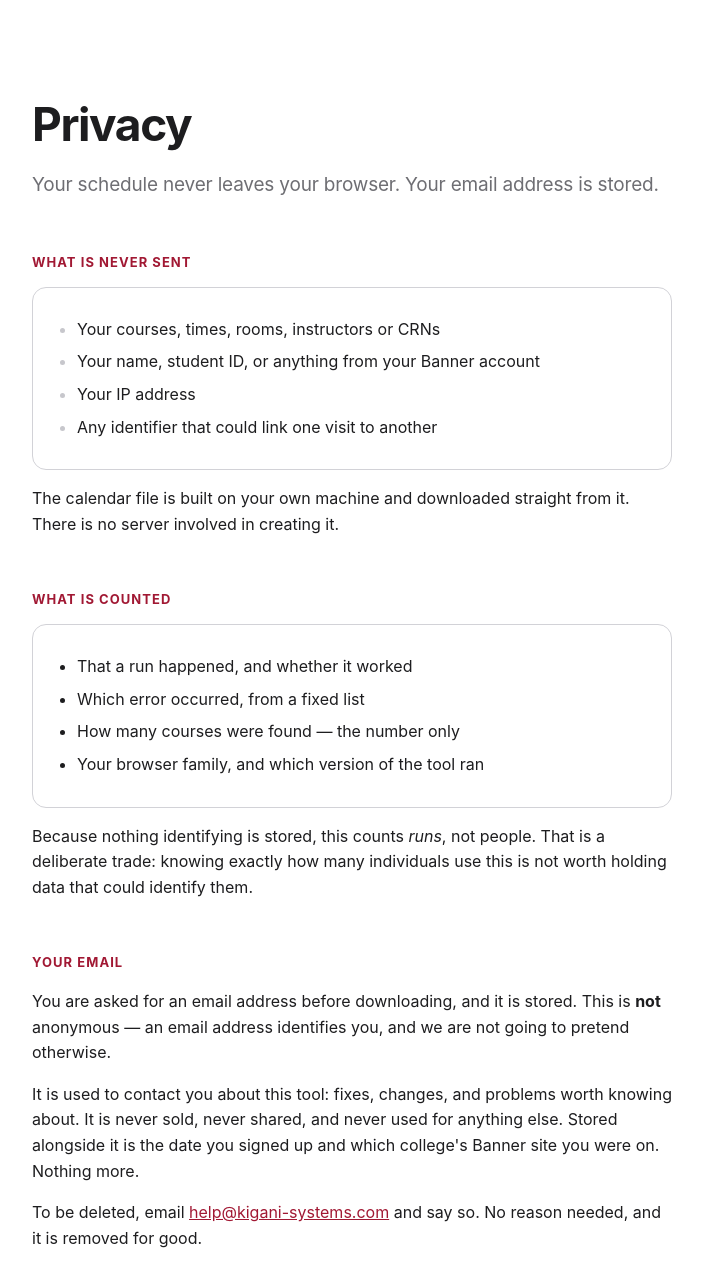
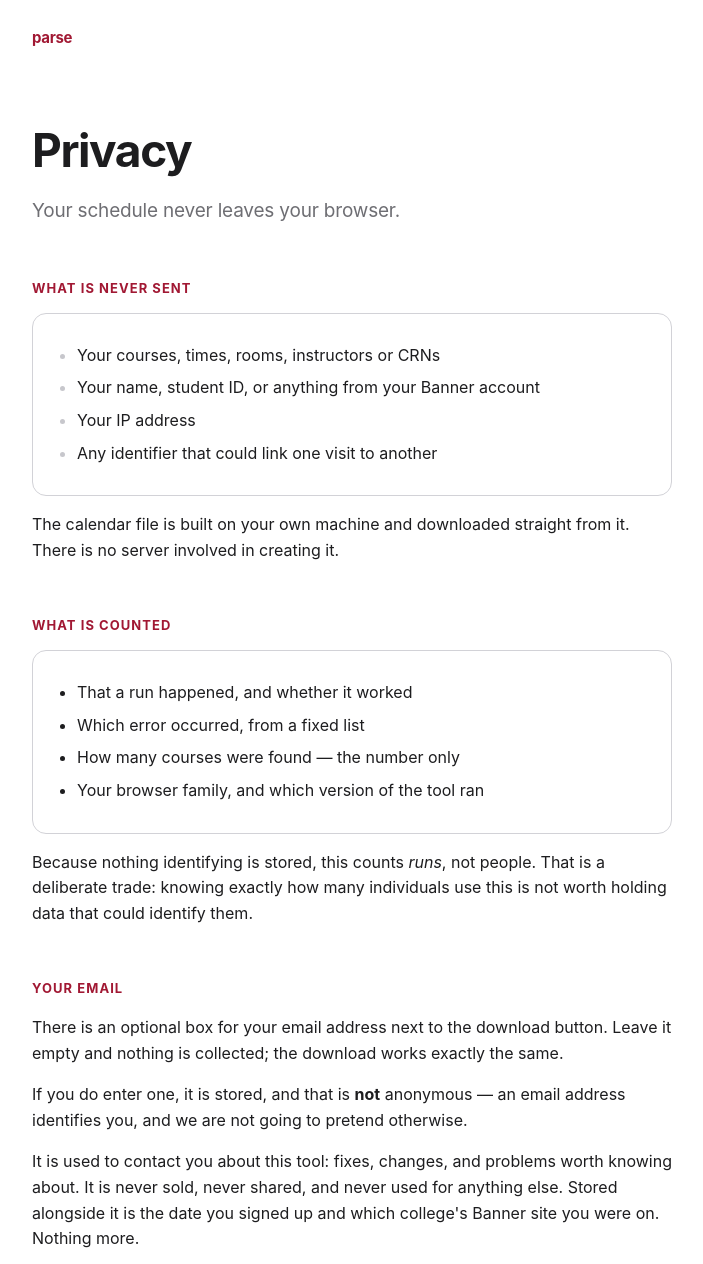
Before and after one commit to irankunda5/parse-kigani-systems, a website built with Vite: page site/privacy.html in a window 1280 px wide. Shown: the top 1264 px of the page, without its empty margins (288-991 px from the left). Built offline with nearby package versions, Linux system fonts and the light colour scheme.

Commit message:
Make the email optional again and add the parse wordmark
The download no longer waits on an address: an empty box is the normal case,
not an error. A typed address is still validated, since catching a typo is
helpful where demanding an address is not.

Wordmark sits above the fold on both pages and in the panel's fine print,
present without competing with the one thing each screen is for.

```diff
--- a/site/index.html
+++ b/site/index.html
@@ -3,7 +3,7 @@
 <head>
 <meta charset="utf-8">
 <meta name="viewport" content="width=device-width, initial-scale=1">
-<title>Schedule &rarr; Calendar</title>
+<title>parse &middot; Schedule to Calendar</title>
 <meta name="description" content="Your Banner class schedule, on your calendar. Runs entirely in your browser.">
 <style>
   :root {
@@ -24,12 +24,16 @@
     line-height: 1.5;
   }
   main { max-width: 700px; margin: 0 auto; padding: 0 24px; }
+  .wordmark {
+    padding: 26px 0 0; font-size: 15px; font-weight: 650;
+    letter-spacing: -0.02em; color: var(--accent);
+  }
 
   /* Hero ------------------------------------------------------------- */
   .hero {
     position: relative;
     text-align: center;
-    padding: clamp(88px, 16vh, 160px) 0 clamp(40px, 7vh, 72px);
+    padding: clamp(64px, 12vh, 128px) 0 clamp(40px, 7vh, 72px);
   }
   .hero::before {
     content: "";
@@ -123,6 +127,8 @@
 <body>
 <main>
 
+  <div class="wordmark">parse</div>
+
   <section class="hero">
     <h1>Your classes.<br><em>On your calendar.</em></h1>
     <p class="sub">Rooms and instructors included. Straight from Banner.</p>
@@ -161,7 +167,7 @@
 
   <footer>
     Your schedule stays in your browser &mdash; it is never uploaded.<br>
-    An email address is asked for before download, and stored.
+    An optional email address is stored only if you enter one.
     <a href="/privacy.html">What we keep.</a>
     <details>
       <summary>No bookmarks bar?</summary>
--- a/site/privacy.html
+++ b/site/privacy.html
@@ -3,7 +3,7 @@
 <head>
 <meta charset="utf-8">
 <meta name="viewport" content="width=device-width, initial-scale=1">
-<title>Privacy &middot; Schedule &rarr; Calendar</title>
+<title>Privacy &middot; parse</title>
 <style>
   :root { color-scheme: light; --ink:#1d1d1f; --muted:#6e6e73; --accent:#a11833; --hair:#d2d2d7; }
   * { box-sizing: border-box; }
@@ -13,7 +13,9 @@
     font-family:-apple-system,BlinkMacSystemFont,"SF Pro Display","Segoe UI",Roboto,Helvetica,Arial,sans-serif;
   }
   main { max-width:640px; margin:0 auto; }
-  h1 { font-size:clamp(32px,6vw,46px); letter-spacing:-.03em; font-weight:650; margin:88px 0 8px; }
+  .wordmark { padding:26px 0 0; font-size:15px; font-weight:650;
+              letter-spacing:-.02em; color:var(--accent); }
+  h1 { font-size:clamp(32px,6vw,46px); letter-spacing:-.03em; font-weight:650; margin:64px 0 8px; }
   .sub { color:var(--muted); font-size:19px; letter-spacing:-.01em; margin:0 0 8px; }
   h2 { font-size:13px; text-transform:uppercase; letter-spacing:.08em; color:var(--accent);
        margin:52px 0 12px; }
@@ -34,8 +36,10 @@
 <body>
 <main>
 
+  <div class="wordmark">parse</div>
+
   <h1>Privacy</h1>
-  <p class="sub">Your schedule never leaves your browser. Your email address is stored.</p>
+  <p class="sub">Your schedule never leaves your browser.</p>
 
   <h2>What is never sent</h2>
   <div class="box no">
@@ -63,9 +67,10 @@
      is not worth holding data that could identify them.</p>
 
   <h2>Your email</h2>
-  <p>You are asked for an email address before downloading, and it is stored.
-     This is <strong>not</strong> anonymous &mdash; an email address identifies you,
-     and we are not going to pretend otherwise.</p>
+  <p>There is an optional box for your email address next to the download button.
+     Leave it empty and nothing is collected; the download works exactly the same.</p>
+  <p>If you do enter one, it is stored, and that is <strong>not</strong> anonymous
+     &mdash; an email address identifies you, and we are not going to pretend otherwise.</p>
   <p>It is used to contact you about this tool: fixes, changes, and problems worth
      knowing about. It is never sold, never shared, and never used for anything else.
      Stored alongside it is the date you signed up and which college's Banner site you
```
Also changed, not shown: src/overlay.ts (+14 -9 lines).
